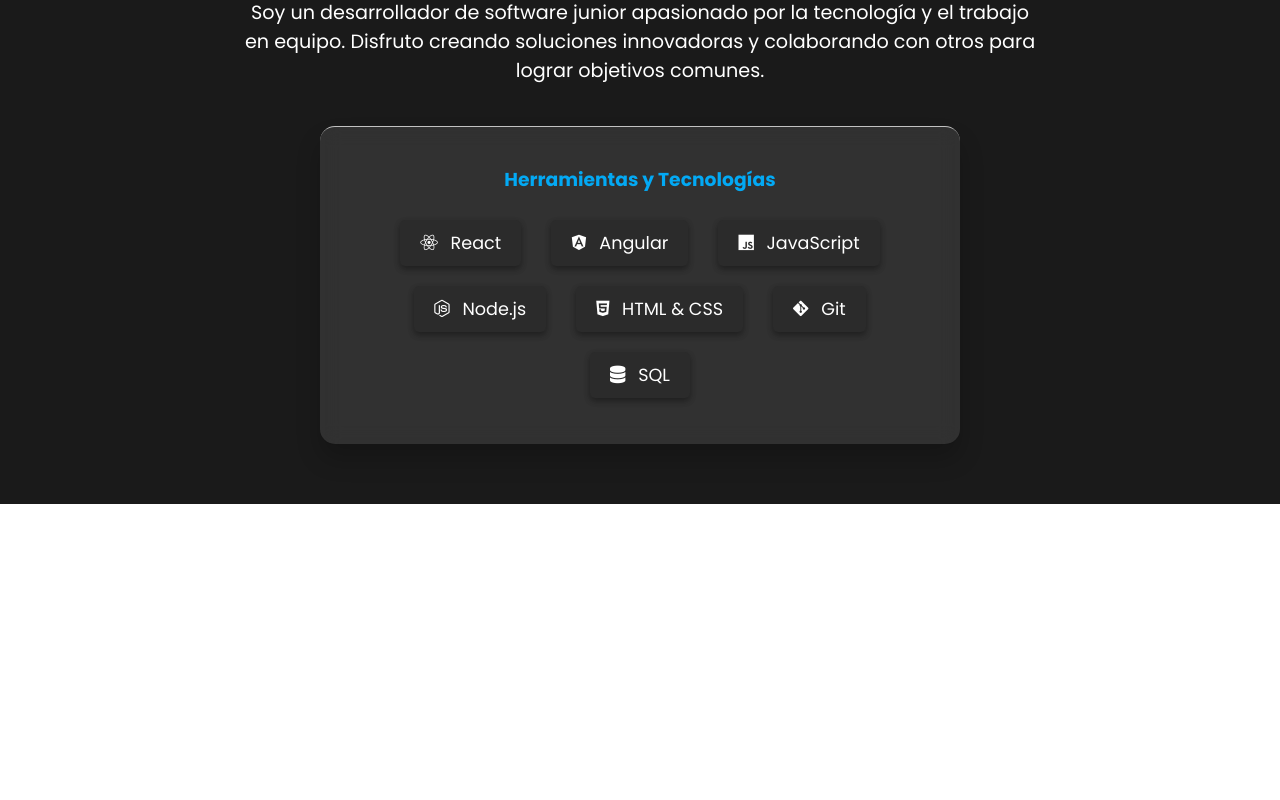
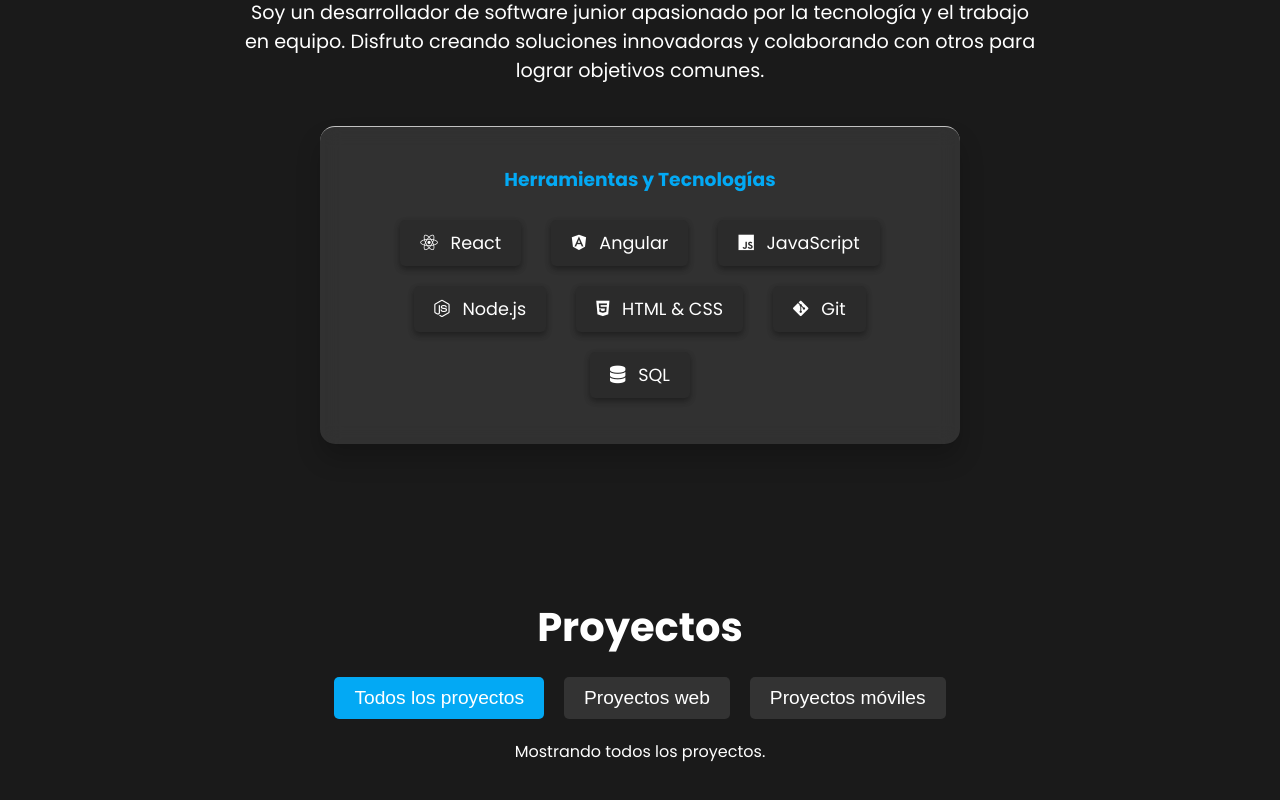
Before and after one commit to ByAdexus/Portafolioo-Virtual, a React (Create React App) app: page / in a window 1280 px wide. Shown: the part 1074-1874 px from the top of the page. Before the commit the page ends 1578 px from the top, so only its background shows below. Built offline with nearby package versions, Linux system fonts and the light colour scheme.

Commit message:
Proyectos avance

```diff
--- a/src/App.css
+++ b/src/App.css
@@ -287,3 +287,42 @@
   /* padding-top: 60px; /* Espacio superior */
   /* padding-bottom: 60px; Espacio inferior */
 }
+
+/* Nueva sección "Proyectos" */
+.projects-section {
+  padding: 60px 20px;
+  text-align: center;
+  background-color: #1a1a1a; /* Color de fondo negro similar a "Acerca de mí" */
+  color: #ffffff; /* Color del texto blanco */
+}
+
+.projects h2 {
+  font-size: 2.5em;
+  margin-bottom: 20px;
+}
+
+.tab-strip {
+  display: flex;
+  justify-content: center;
+  margin-bottom: 20px;
+}
+
+.tab {
+  padding: 10px 20px;
+  margin: 0 10px;
+  font-size: 1.2em;
+  background-color: #333; /* Fondo oscuro para las pestañas */
+  border: none;
+  border-radius: 5px;
+  cursor: pointer;
+  color: #fff; /* Color del texto blanco */
+}
+
+.tab.active {
+  background-color: #03a9f4;
+  color: white;
+}
+
+.project-list {
+  margin-top: 20px;
+}
--- a/src/View/HomeView.jsx
+++ b/src/View/HomeView.jsx
@@ -1,7 +1,17 @@
-import React from 'react';
+import React, { useState } from 'react';
 import '../App.css'; // Asegúrate de importar tu archivo CSS
 
-const HomeView = () => (
+
+const HomeView = () => {
+  // Estado para controlar la pestaña activa
+  const [activeTab, setActiveTab] = useState("all");
+
+  // Función para cambiar la pestaña activa
+  const handleTabChange = (tab) => {
+    setActiveTab(tab);
+  }
+
+  return (
     <div>
       <div className="home-container">
         <div className="background-image"></div>
@@ -33,7 +43,7 @@
         </div>
       </div>
 
-    {/* Nueva sección "Acerca de mí" */}
+      {/* Sección "Acerca de mí" */}
       <div className="about-me-section">
         <div className="about-me">
           <h2>Acerca de mí</h2>
@@ -52,7 +62,26 @@
           </div>
         </div>
       </div>
+
+      {/* Nueva sección "Proyectos" */}
+      <div className="projects-section">
+        <div className="projects">
+          <h2>Proyectos</h2>
+          <div className="tab-strip">
+            <button className={`tab ${activeTab === "all" ? "active" : ""}`} onClick={() => handleTabChange("all")}>Todos los proyectos</button>
+            <button className={`tab ${activeTab === "web" ? "active" : ""}`} onClick={() => handleTabChange("web")}>Proyectos web</button>
+            <button className={`tab ${activeTab === "mobile" ? "active" : ""}`} onClick={() => handleTabChange("mobile")}>Proyectos móviles</button>
+          </div>
+          <div className="project-list">
+            {/* Aquí irán las tarjetas de proyectos */}
+            {activeTab === "all" && <p>Mostrando todos los proyectos.</p>}
+            {activeTab === "web" && <p>Mostrando proyectos web.</p>}
+            {activeTab === "mobile" && <p>Mostrando proyectos móviles.</p>}
+          </div>
+        </div>
+      </div>
     </div>
   );
+}
 
 export default HomeView;
```
Lines whose indentation alone changed are shown as unchanged.
